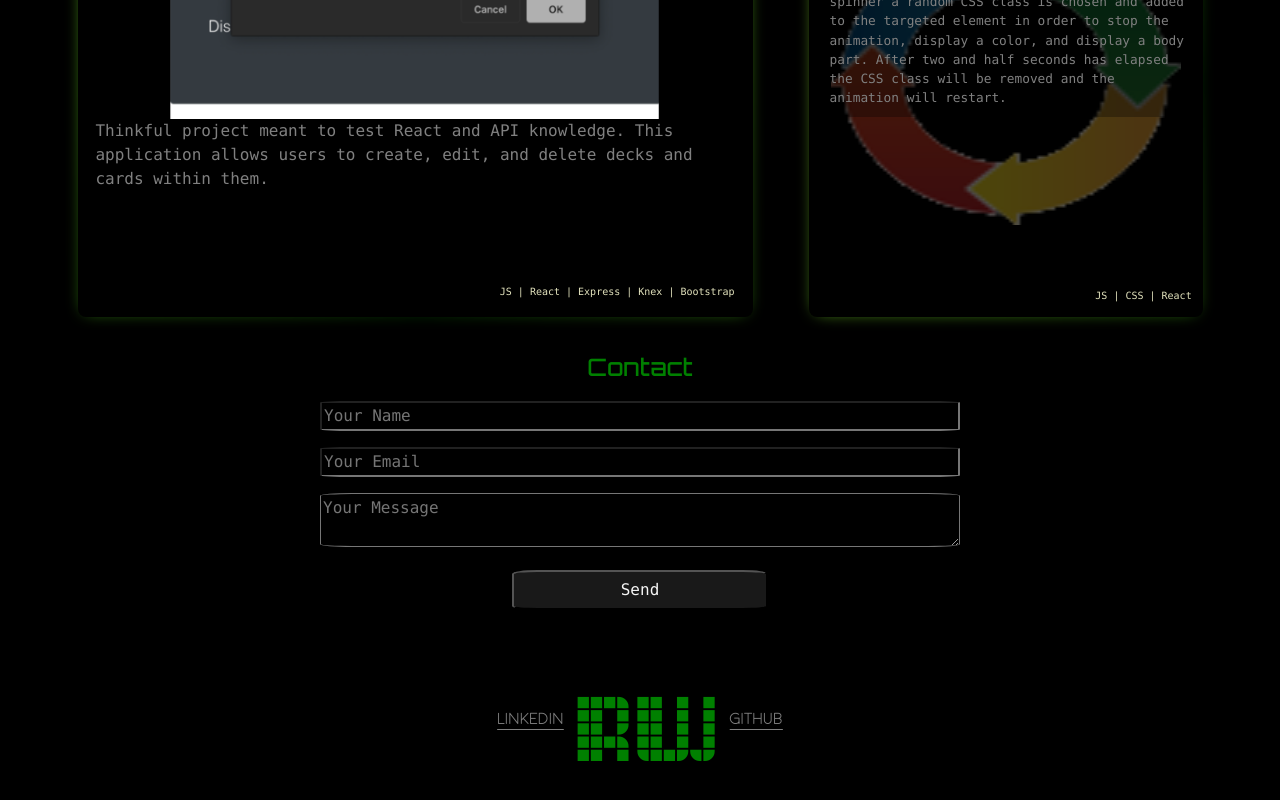
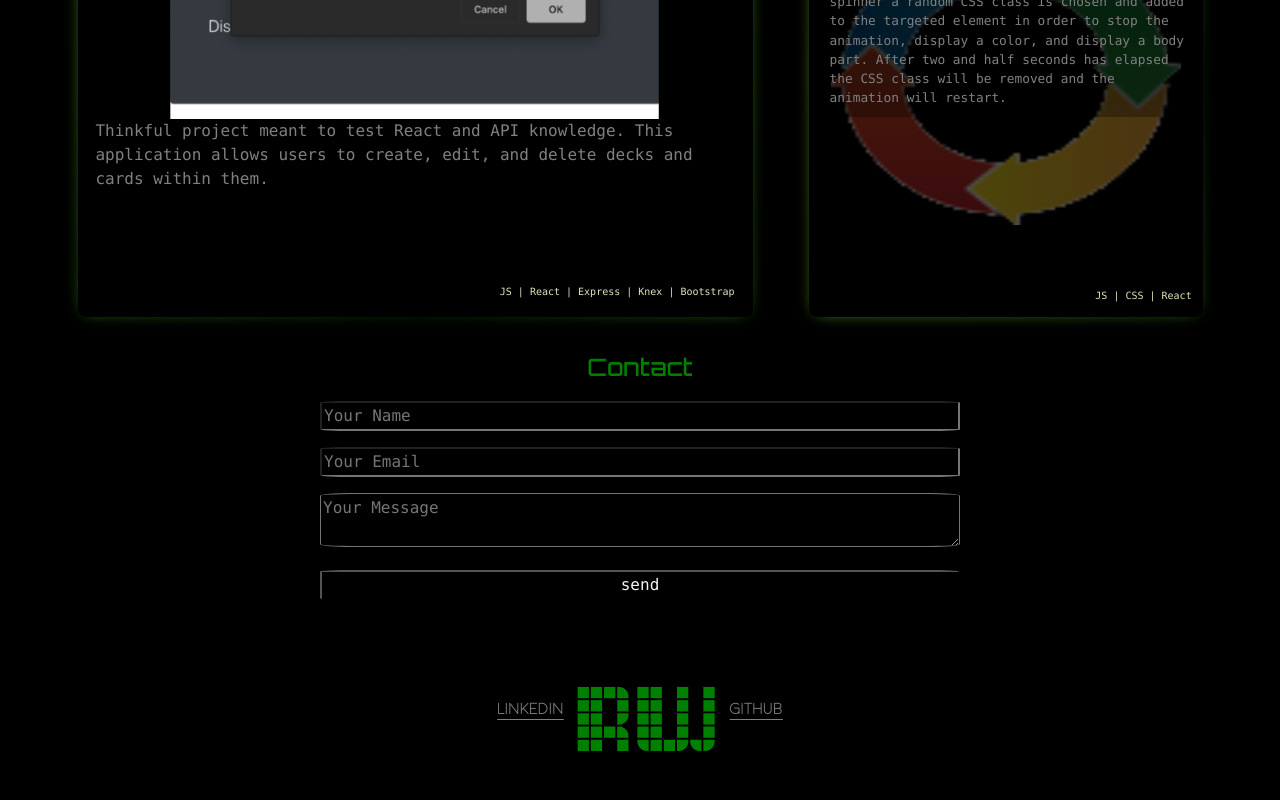
Before and after one commit to robbiemwoolf/website, a React (Create React App) app: page / in a window 1280 px wide. Shown: the part 1680-2480 px from the top of the page. Built offline with nearby package versions, Linux system fonts and the light colour scheme.

Commit message:
contact form sends email and displays confirmation

```diff
--- a/package.json
+++ b/package.json
@@ -3,6 +3,7 @@
   "version": "0.1.0",
   "private": true,
   "dependencies": {
+    "@emailjs/browser": "^3.11.0",
     "@testing-library/jest-dom": "^5.16.4",
     "@testing-library/react": "^13.3.0",
     "@testing-library/user-event": "^13.5.0",
--- a/src/contact/Contact.css
+++ b/src/contact/Contact.css
@@ -43,8 +43,12 @@ button {
 }
 
 .confirmation {
-    width: 50%;
+    color: var(--light);
+    width: 70%;
     margin: 10px auto;
+    background-color: rgb(0, 80, 0, .4);
+
+    border-radius: 5%;
 }
 
 .hidden {
--- a/src/contact/Contact.js
+++ b/src/contact/Contact.js
@@ -1,15 +1,64 @@
-import React, { useState } from 'react'
+import React, { useState, useRef, useEffect } from 'react'
+import emailjs from '@emailjs/browser';
 import './Contact.css'
 
 export default function Contact() {
-    const [name, setName] = useState('')
-    const [email, setEmail] = useState('')
-    const [message, setMessage] = useState('')
-    const [hidden, setHidden] = useState(false)
+    const [values, setValues] = useState({
+        name: '',
+        email: '',
+        message: ''
+    })
+    const [status, setStatus] = useState('')
 
-    const toggle = () => { setHidden(!hidden) }
-    const form = (
-        <form>
+    const form = useRef()
+
+    const handleSubmit = (e) => {
+        e.preventDefault();
+
+        emailjs.sendForm('service_s1f7l2q', 'template_mv461tv', form.current, 'MS2tFnre-NiSuWtl7')
+          .then((response) => {
+              console.log('200 - email sent', response)
+              setValues({
+                name: '',
+                email: '',
+                message: ''
+              })
+              setStatus('SUCCESS')
+          }, (error) => {
+              console.log('FAILED ...', error)
+          })
+    }
+
+    useEffect(() => {
+        if (status === 'SUCCESS') {
+            setTimeout(() => {
+                setStatus('')
+            }, 3000)
+        }
+    }, [status])
+
+    const handleChange = (e) => {
+        setValues((values) => ({
+            ...values,
+            [e.target.name]: e.target.value
+          }))
+    }
+
+
+    const confirmation = () => {
+        return (
+            <div className='confirmation'>
+                <p>Thanks for reaching out! You can expect a reply back within 1 - 2 business days.</p>
+            </div>
+        )
+    }
+
+    return (
+        <div className='contact'>
+            <header>Contact</header>
+            <div className='body'>
+                {status && confirmation()}
+                <form ref={form} onSubmit={handleSubmit}>
                     <div className='form-group'>
                         <label htmlFor="name">
                             <input
@@ -18,8 +67,8 @@ export default function Contact() {
                                 placeholder="Your Name"
                                 name="name"
                                 required
-                        value={name}
-                        onChange={(e)=>setName(e.target.value)}
+                                value={values.name}
+                                onChange={handleChange}
                             />
                         </label>
                     </div>
@@ -31,8 +80,8 @@ export default function Contact() {
                                 placeholder="Your Email"
                                 name="email"
                                 required
-                        value={email}
-                        onChange={(e)=>setEmail(e.target.value)}
+                                value={values.email}
+                                onChange={handleChange}
                             />
                         </label>
                     </div>
@@ -44,32 +93,13 @@ export default function Contact() {
                                 placeholder="Your Message"
                                 name="message"
                                 required
-                        value={message}
-                        onChange={(e)=>setMessage(e.target.value)}
+                                value={values.message}
+                                onChange={handleChange}
                             />
                         </label>
                     </div>
+                    <input type="submit" value="send" />
                 </form>
-    )
-
-    const confirmation = (
-        <p className='confirmation'>Thanks for reaching out! You can expect a reply back within 1 - 2 business days.</p>
-    )
-
-    // eslint-disable-next-line no-unused-vars
-    const [_body, setBody] = useState(form)
-
-    // const emailToMe = `Name: ` + name + `<br /> email: ` + email + `<br /> message: ` + message
-
-    return (
-        <div className='contact'>
-            <header>Contact</header>
-            <div className='body'>
-                {hidden ? confirmation : form }
-                <button id='btn' type="submit" className={hidden ? 'hidden' : 'null'} onClick={()=>{
-                    toggle()
-                    setBody(confirmation)
-                }}>Send</button>
             </div>
         </div>
     )
```
Also changed, not shown: 1 other file (tests, documents, lock files or other folders). Lines whose indentation alone changed are shown as unchanged.
